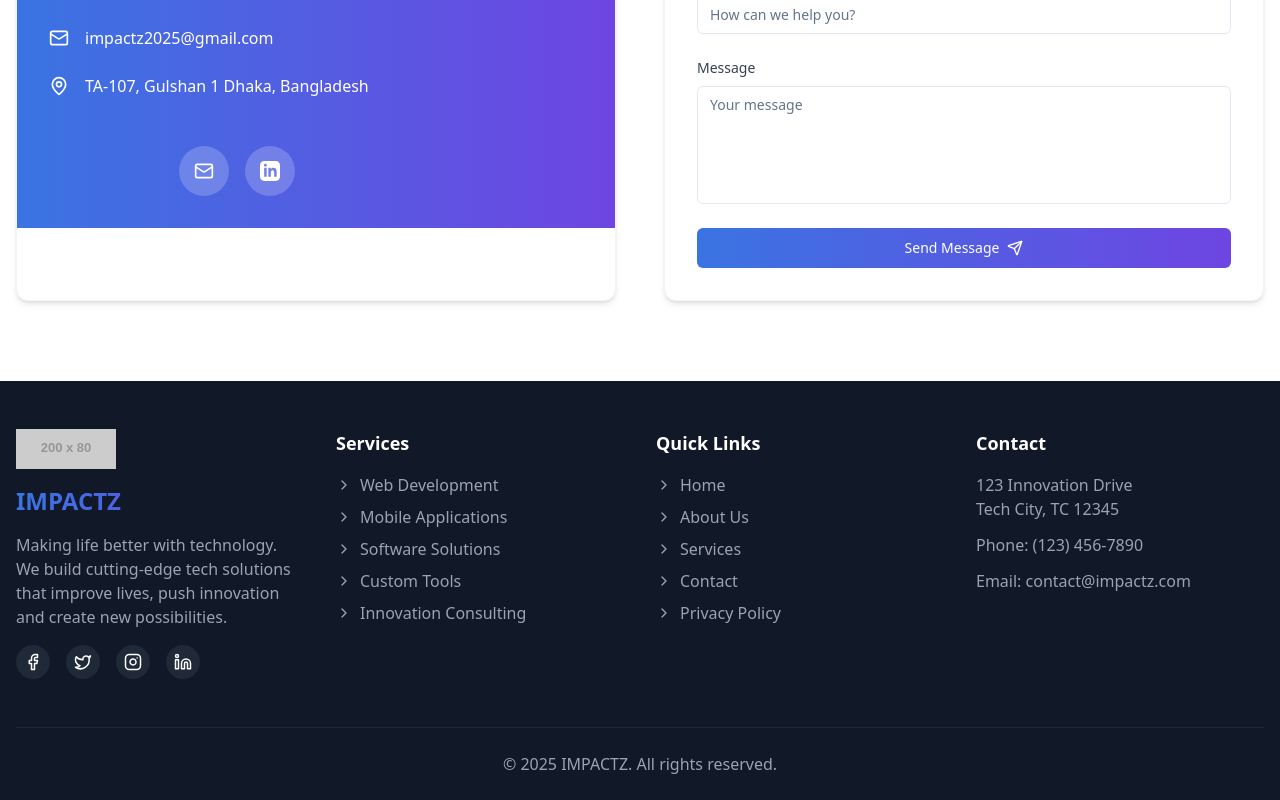
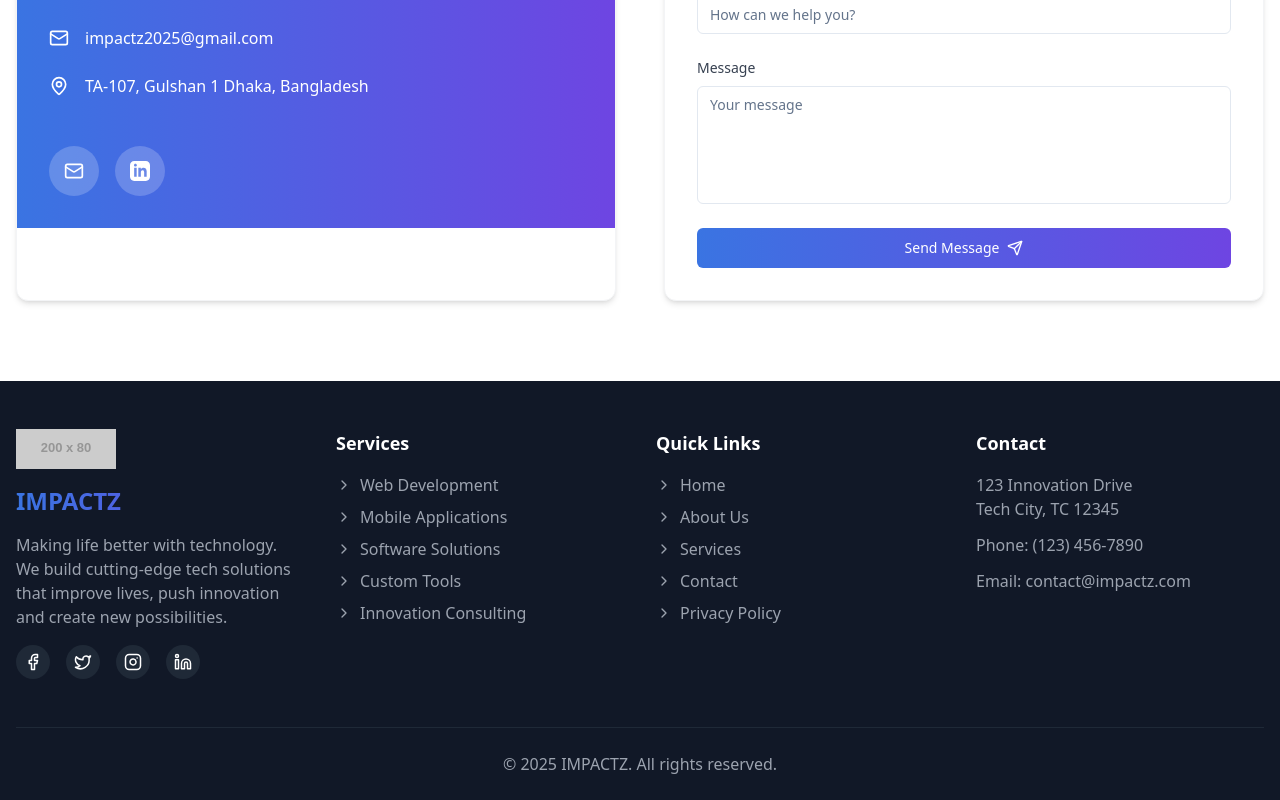
Before and after one commit to TasnimulHassan02/IMPACTZ-Website, a React (Vite) app: page / in a window 1280 px wide. Shown: the part 3067-3867 px from the top of the page. Built offline with nearby package versions, Linux system fonts and the light colour scheme.

Commit message:
Visual edit in Lovable
Edited UI in Lovable

```diff
--- a/src/components/Contact.tsx
+++ b/src/components/Contact.tsx
@@ -44,7 +44,7 @@ const Contact: React.FC = () => {
               </div>
 
               <div className="mt-12">
-                <div className="flex space-x-4 mx-0 px-[130px]">
+                <div className="flex space-x-4 mx-0 px-0">
                   <a href="https://mail.google.com/mail/u/2/#inbox?compose=CllgCJqXxmRxwJJGRhbddhVKVxqQdqHnGhjHLXntnFfrKhcbxjxlkrzzTSlGnFnDnXXbzzMSZGB" target="_blank" className="bg-white/20 hover:bg-white/40 transition-colors p-2 rounded-full mx-0 my-0 px-[15px] py-[15px]">
                     <Mail className="w-5 h-5 text-white" />
                   </a>
```
